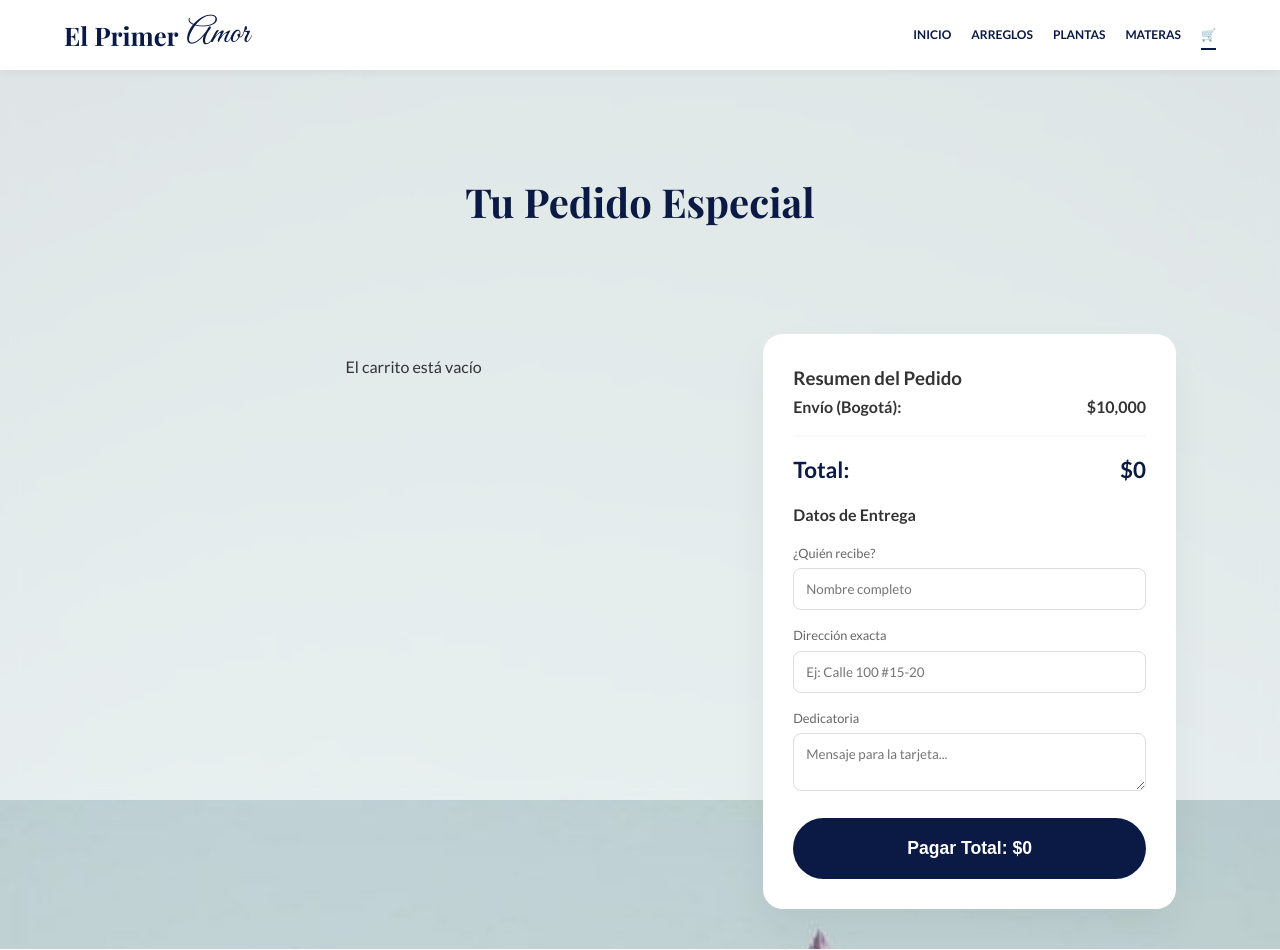
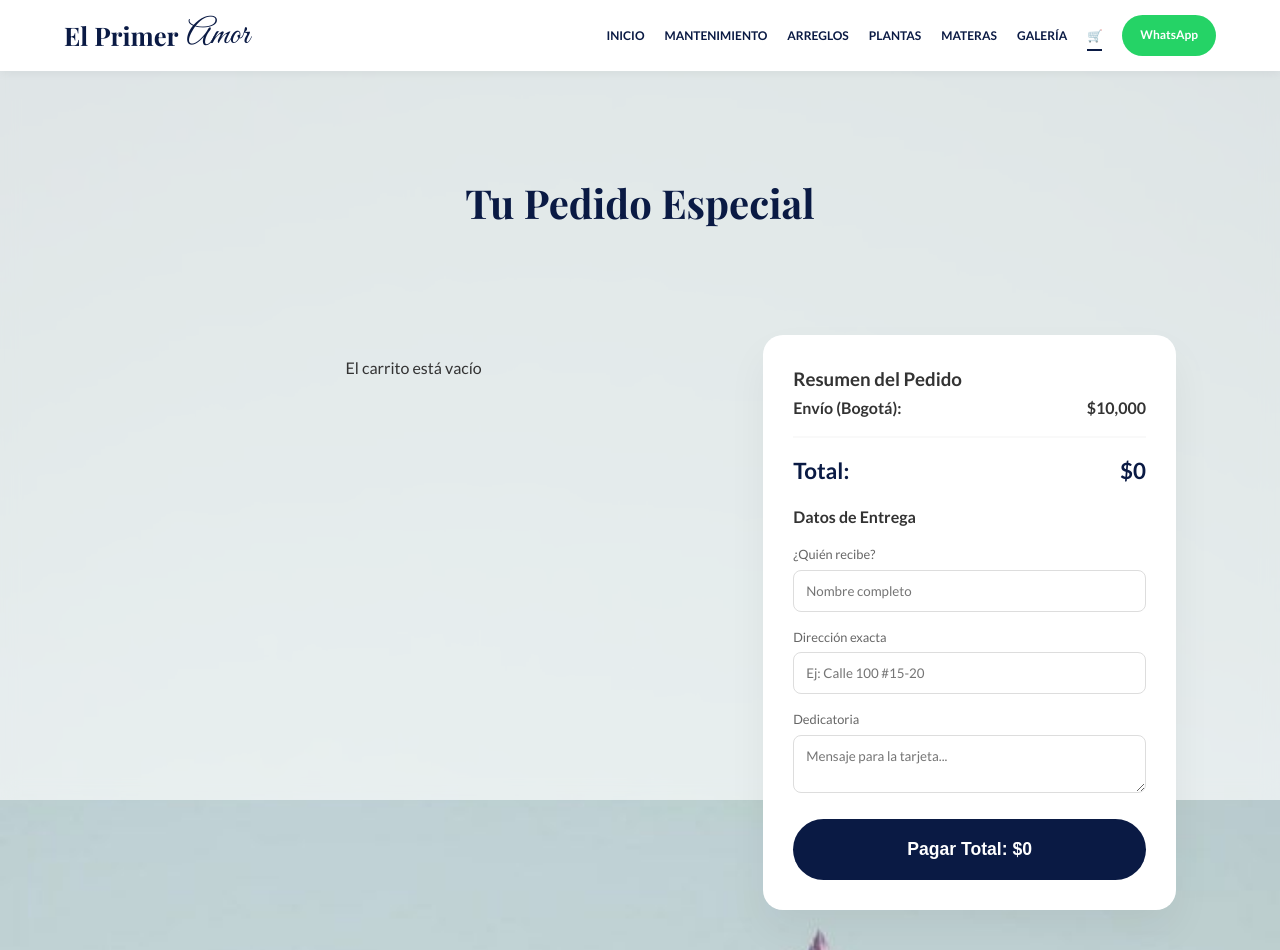
Before and after one commit to jenny810jv-droid/floreria-primer-amor, a website: page carrito.html in a window 1280 px wide. Drawn offline with nearby package versions, Linux system fonts and the light colour scheme.

Commit message:
Update carrito.html

```diff
--- a/carrito.html
+++ b/carrito.html
@@ -89,12 +89,18 @@
 
 <nav class="navbar">
     <a href="index.html" class="logo"><b>El Primer</b> <span>Amor</span></a>
+    <div class="menu-toggle" id="mobile-menu">
+        <span class="bar"></span><span class="bar"></span><span class="bar"></span>
+    </div>
     <ul class="nav-links">
         <li><a href="index.html">Inicio</a></li>
+        <li><a href="mantenimiento.html">Mantenimiento</a></li>
         <li><a href="arreglos.html">Arreglos</a></li>
         <li><a href="plantas.html">Plantas</a></li>
         <li><a href="materas.html">Materas</a></li>
+        <li><a href="galeria.html">Galería</a></li>
         <li><a href="carrito.html" class="cart-link active">🛒 <span class="cart-count">0</span></a></li>
+        <li><a href="https://wa.me/573187092708" class="btn-wa" target="_blank">WhatsApp</a></li>
     </ul>
 </nav>
 
```
